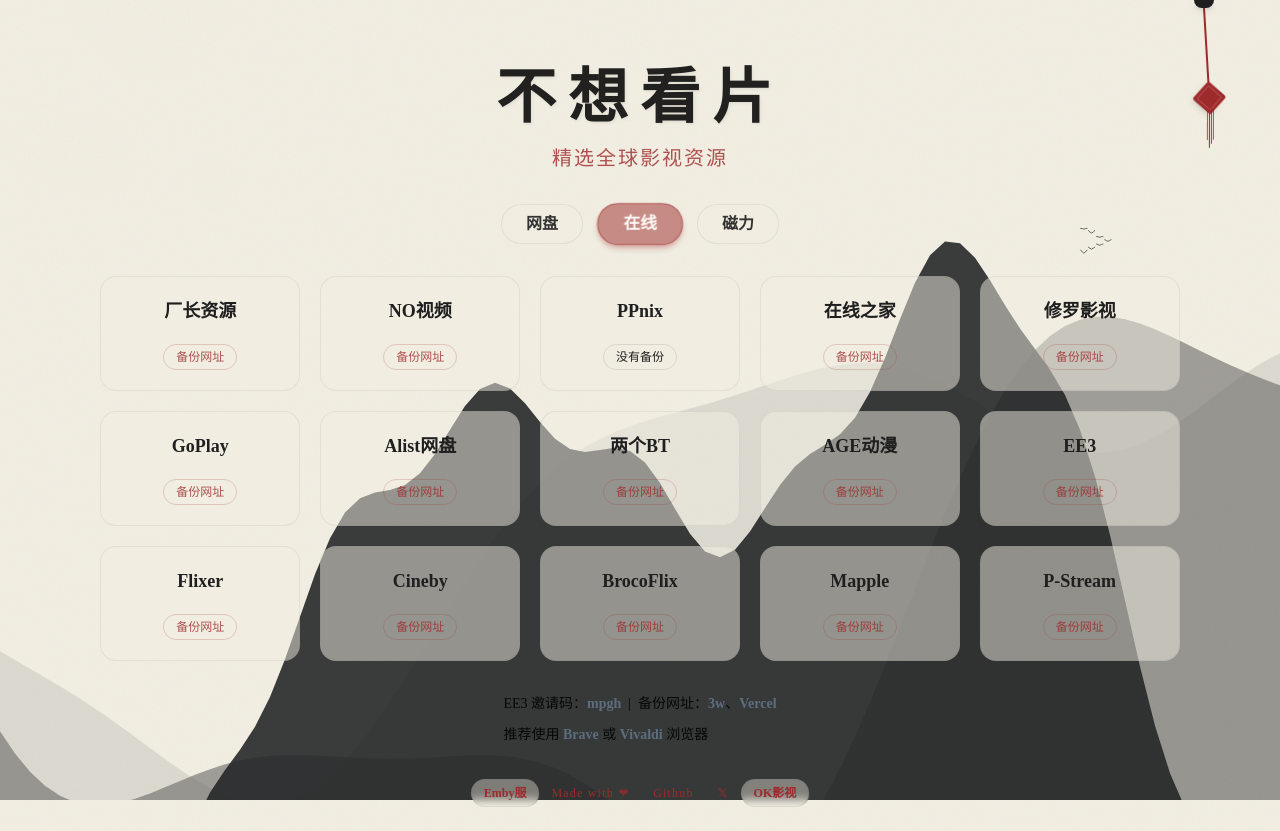
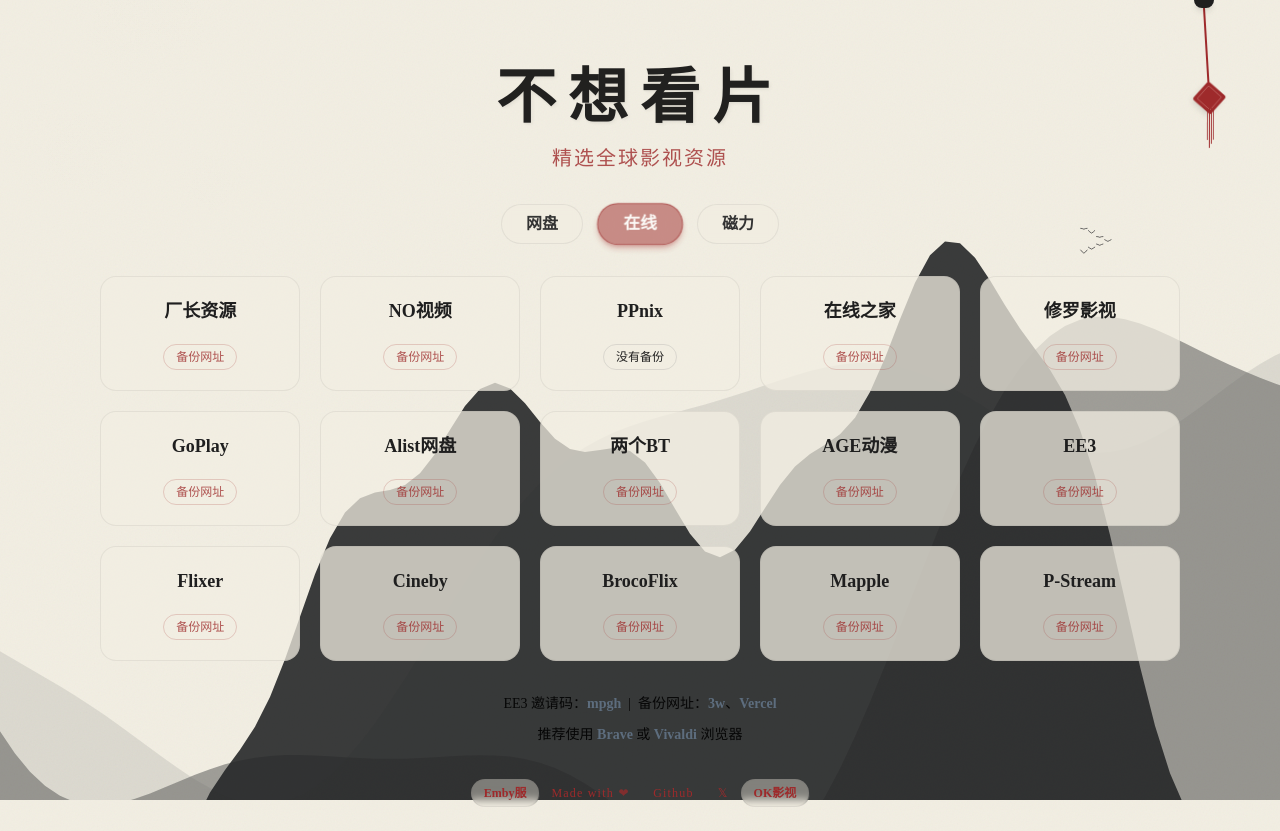
Before and after one commit to kanpianer/bxkp.org, a React (Vite) app: page / in a window 1280 px wide. Built offline with nearby package versions, Linux system fonts and the light colour scheme; a web font is replaced by a local one.

Commit message:
feat: Enhance site card background and text alignment
Adjusted the background opacity for site cards to improve visual presence and applied text centering to the page bottom notes for better readability.

```diff
--- a/App.tsx
+++ b/App.tsx
@@ -154,7 +154,7 @@
               {filteredSites.map((site) => (
                 <div
                   key={site.name}
-                  className="group relative bg-paper-100/50 backdrop-blur-[2px] rounded-2xl border border-ink-500/10 p-5 flex flex-col items-center hover:shadow-[0_4px_12px_rgba(158,42,43,0.15)] hover:bg-paper-100/90 hover:border-cinnabar/30 hover:-translate-y-1 transition-all duration-500 cursor-pointer"
+                  className="group relative bg-paper-100/75 backdrop-blur-[2px] rounded-2xl border border-ink-500/10 p-5 flex flex-col items-center hover:shadow-[0_4px_12px_rgba(158,42,43,0.15)] hover:bg-paper-100/90 hover:border-cinnabar/30 hover:-translate-y-1 transition-all duration-500 cursor-pointer"
                   onClick={() => window.open(site.main_url, "_blank")}
                 >
                     <span className="text-lg font-bold text-ink-800 mb-3 group-hover:text-cinnabar transition-colors pb-0.5 border-b border-transparent group-hover:border-cinnabar/20">
@@ -191,7 +191,7 @@
 
         {/* Page Bottom Notes & Footer */}
         <div className="mt-4 w-full flex flex-col items-center gap-4">
-            <div className={`text-sm leading-relaxed max-w-2xl mx-auto p-4 transition-colors duration-[1500ms] ${isSecretOpen ? 'text-paper-200' : 'text-black/90'}`}>
+            <div className={`text-sm leading-relaxed max-w-2xl mx-auto p-4 text-center transition-colors duration-[1500ms] ${isSecretOpen ? 'text-paper-200' : 'text-black/90'}`}>
                <p className="mb-2">
                  EE3 邀请码：<span className={`${isSecretOpen ? 'text-paper-50' : 'text-indigo-stone'} select-all font-bold cursor-text transition-colors`}>mpgh</span> &nbsp;|&nbsp;
                  备份网址：<a href="https://www.bxkp.org" target="_blank" className={linkClass}>3w</a>、
```
